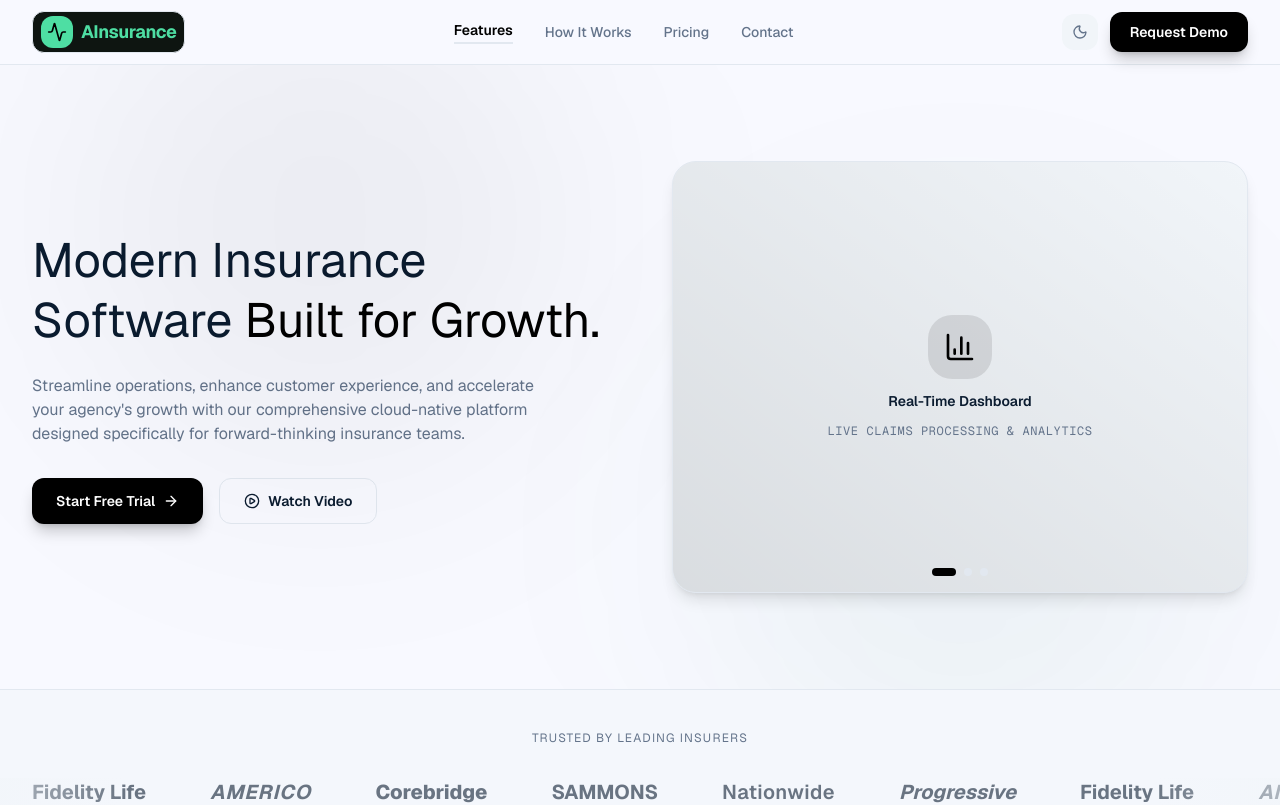
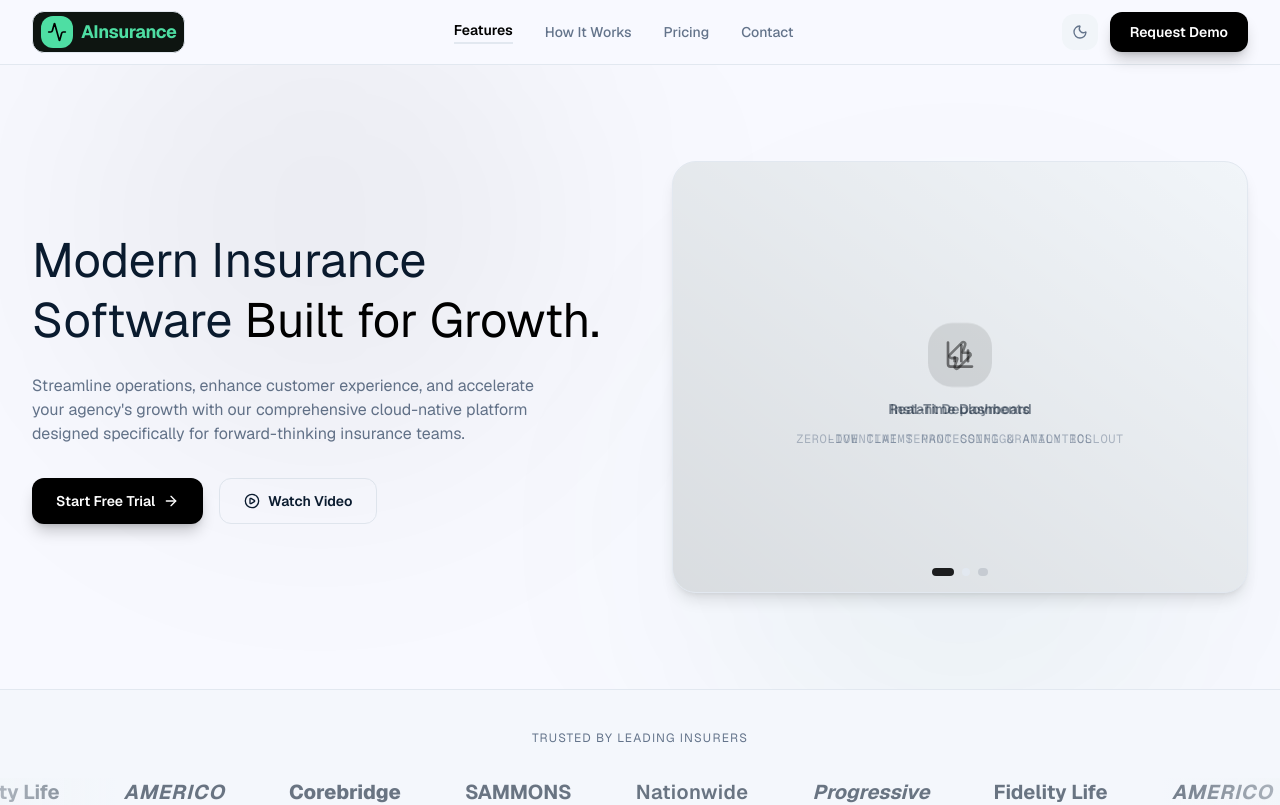
Before and after one commit to 0x5nallyMatthew/Multi-Tenant-Configuration-Platform, a Next.js app: page / in a window 1280 px wide. Shown: the top 805 px of the page. Built offline with nearby package versions, Linux system fonts and the light colour scheme.

Commit message:
chore: update landing and packagejson

```diff
--- a/app/(auth)/login/page.tsx
+++ b/app/(auth)/login/page.tsx
@@ -69,7 +69,7 @@ function LoginForm() {
             </div>
           </div>
         </MotionWrapper>
-        <CardTitle className="text-headline-sm font-heading text-on-surface">Welcome Back</CardTitle>
+        <CardTitle className="text-headline-sm font-heading text-primary">Welcome Back</CardTitle>
         <CardDescription className="text-on-surface-variant">Sign in to manage your configuration platform</CardDescription>
       </CardHeader>
 
@@ -96,7 +96,7 @@ function LoginForm() {
                   required
                   value={email}
                   onChange={(e) => setEmail(e.target.value)}
-                  className="pl-10 bg-background border-outline focus-visible:ring-primary text-on-surface placeholder:text-on-surface-variant"
+                  className="pl-10 bg-background border-outline focus-visible:ring-primary text-primary placeholder:text-on-surface-variant"
                   placeholder="operator@company.com"
                 />
               </div>
@@ -116,13 +116,13 @@ function LoginForm() {
                   required
                   value={password}
                   onChange={(e) => setPassword(e.target.value)}
-                  className="pl-10 pr-10 bg-background border-outline focus-visible:ring-primary text-on-surface placeholder:text-on-surface-variant"
+                  className="pl-10 pr-10 bg-background border-outline focus-visible:ring-primary text-primary placeholder:text-on-surface-variant"
                   placeholder="••••••••"
                 />
                 <button
                   type="button"
                   onClick={() => setShowPassword(!showPassword)}
-                  className="absolute inset-y-0 right-0 flex items-center pr-3 text-on-surface-variant hover:text-on-surface cursor-pointer"
+                  className="absolute inset-y-0 right-0 flex items-center pr-3 text-on-surface-variant hover:text-primary cursor-pointer"
                 >
                   {showPassword ? <EyeOff className="w-4 h-4" /> : <Eye className="w-4 h-4" />}
                 </button>
--- a/app/globals.css
+++ b/app/globals.css
@@ -8,6 +8,20 @@
   --font-heading: var(--font-manrope), var(--font-geist-sans), ui-sans-serif, system-ui, sans-serif;
   --font-inter: var(--font-inter), ui-sans-serif, system-ui, sans-serif;
   --font-manrope: var(--font-manrope), ui-sans-serif, system-ui, sans-serif;
+
+  /* Animations */
+  --animate-marquee: marquee 30s linear infinite;
+
+  /* Keyframes */
+  @keyframes marquee {
+    0% {
+      transform: translateX(0);
+    }
+
+    100% {
+      transform: translateX(-33.333%);
+    }
+  }
 
   /* Colors - CSS Variables */
   --color-background: var(--background);
@@ -69,6 +83,7 @@
   --border: #e2e8f0;
   --input: #e2e8f0;
   --ring: #000000;
+  --text-on-surface: #0b1c30;
 }
 
 /* CSS Variables - Dark Mode */
@@ -92,6 +107,7 @@
   --border: #3c4a42;
   --input: #3c4a42;
   --ring: #4edea3;
+  --text-on-surface: #dde4dd;
 }
 
 * {
--- /dev/null
+++ b/app/landing/components/hero-carousel.tsx
@@ -0,0 +1,83 @@
+"use client"
+
+import { useState, useEffect, useCallback } from "react"
+import { BarChart3, Shield, Zap } from "lucide-react"
+
+const heroSlides = [
+    { icon: BarChart3, title: "Real-Time Dashboard", subtitle: "Live claims processing & analytics" },
+    { icon: Shield, title: "Enterprise Security", subtitle: "SOC 2 Type II certified infrastructure" },
+    { icon: Zap, title: "Instant Deployments", subtitle: "Zero-downtime tenant configuration rollout" },
+]
+
+const SLIDE_INTERVAL = 2000
+
+export function HeroCarousel() {
+    const [currentSlide, setCurrentSlide] = useState(0)
+    const [isPaused, setIsPaused] = useState(false)
+
+    const nextSlide = useCallback(() => {
+        setCurrentSlide((prev) => (prev + 1) % heroSlides.length)
+    }, [])
+
+    useEffect(() => {
+        if (isPaused) return
+
+        const interval = setInterval(nextSlide, SLIDE_INTERVAL)
+        return () => clearInterval(interval)
+    }, [isPaused, nextSlide])
+
+    return (
+        <div
+            className="rounded-2xl border border-border bg-muted aspect-[4/3] relative overflow-hidden shadow-lg"
+            onMouseEnter={() => setIsPaused(true)}
+            onMouseLeave={() => setIsPaused(false)}
+        >
+            <div className="absolute inset-0 bg-gradient-to-tr from-primary/10 to-transparent" />
+
+            {/* Slides */}
+            <div className="absolute inset-0 flex items-center justify-center">
+                {heroSlides.map((slide, index) => {
+                    const Icon = slide.icon
+                    const isActive = index === currentSlide
+
+                    return (
+                        <div
+                            key={index}
+                            className={`absolute inset-0 flex items-center justify-center transition-all duration-500 ease-in-out ${isActive
+                                ? "opacity-100 translate-y-0"
+                                : "opacity-0 translate-y-4 pointer-events-none"
+                                }`}
+                        >
+                            <div className="text-center p-4 sm:p-6 space-y-2 sm:space-y-3">
+                                <div className="flex items-center justify-center w-12 h-12 sm:w-16 sm:h-16 rounded-2xl bg-primary/10 mx-auto">
+                                    <Icon className="w-6 h-6 sm:w-8 sm:h-8 text-primary" />
+                                </div>
+                                <p className="text-xs sm:text-sm font-semibold text-foreground">
+                                    {slide.title}
+                                </p>
+                                <p className="text-[10px] sm:text-xs uppercase tracking-wider font-mono text-muted-foreground">
+                                    {slide.subtitle}
+                                </p>
+                            </div>
+                        </div>
+                    )
+                })}
+            </div>
+
+            {/* Slide indicators */}
+            <div className="absolute bottom-3 sm:bottom-4 left-1/2 -translate-x-1/2 flex gap-1.5 sm:gap-2">
+                {heroSlides.map((_, index) => (
+                    <button
+                        key={index}
+                        onClick={() => setCurrentSlide(index)}
+                        className={`h-1.5 sm:h-2 rounded-full transition-all duration-300 ${index === currentSlide
+                            ? "bg-primary w-4 sm:w-6"
+                            : "bg-border w-1.5 sm:w-2 hover:bg-border/80"
+                            }`}
+                        aria-label={`Go to slide ${index + 1}`}
+                    />
+                ))}
+            </div>
+        </div>
+    )
+}
--- a/app/landing/components/hero-static.tsx
+++ b/app/landing/components/hero-static.tsx
@@ -1,11 +1,6 @@
-import { ArrowRight, PlayCircle, BarChart3, Shield, Zap } from "lucide-react"
+import { ArrowRight, PlayCircle } from "lucide-react"
 import Link from "next/link"
-
-const heroSlides = [
-    { icon: BarChart3, title: "Real-Time Dashboard", subtitle: "Live claims processing & analytics" },
-    { icon: Shield, title: "Enterprise Security", subtitle: "SOC 2 Type II certified infrastructure" },
-    { icon: Zap, title: "Instant Deployments", subtitle: "Zero-downtime tenant configuration rollout" },
-]
+import { HeroCarousel } from "./hero-carousel"
 
 /**
  * Static hero section - no client-side JavaScript required.
@@ -47,30 +42,8 @@ export function HeroStatic() {
                         </div>
                     </div>
 
-                    {/* Hero visual - Static, no carousel */}
-                    <div className="rounded-2xl border border-border bg-muted aspect-[4/3] relative overflow-hidden shadow-lg">
-                        <div className="absolute inset-0 bg-gradient-to-tr from-primary/10 to-transparent" />
-                        <div className="absolute inset-0 flex items-center justify-center">
-                            <div className="text-center p-4 sm:p-6 space-y-2 sm:space-y-3">
-                                <div className="flex items-center justify-center w-12 h-12 sm:w-16 sm:h-16 rounded-2xl bg-primary/10 mx-auto">
-                                    <BarChart3 className="w-6 h-6 sm:w-8 sm:h-8 text-primary" />
-                                </div>
-                                <p className="text-xs sm:text-sm font-semibold text-foreground">
-                                    Real-Time Dashboard
-                                </p>
-                                <p className="text-[10px] sm:text-xs uppercase tracking-wider font-mono text-muted-foreground">
-                                    Live claims processing & analytics
-                                </p>
-                            </div>
-                        </div>
-
-                        {/* Static slide indicators */}
-                        <div className="absolute bottom-3 sm:bottom-4 left-1/2 -translate-x-1/2 flex gap-1.5 sm:gap-2">
-                            <div className="h-1.5 sm:h-2 rounded-full bg-primary w-4 sm:w-6" />
-                            <div className="h-1.5 sm:h-2 rounded-full bg-border w-1.5 sm:w-2" />
-                            <div className="h-1.5 sm:h-2 rounded-full bg-border w-1.5 sm:w-2" />
-                        </div>
-                    </div>
+                    {/* Hero visual - Interactive carousel */}
+                    <HeroCarousel />
                 </div>
             </div>
         </section>
--- a/components/ui/sonner.tsx
+++ b/components/ui/sonner.tsx
@@ -72,7 +72,7 @@ const Toaster = ({ ...props }: ToasterProps) => {
             // Base styles matching TOAST.html
             "group toast",
             "group-[.toaster]:bg-white",
-            "group-[.toaster]:text-on-surface",
+            "group-[.toaster]:text-primary",
             "group-[.toaster]:border",
             "group-[.toaster]:border-outline-variant/50",
             "group-[.toaster]:rounded-xl",
@@ -165,7 +165,7 @@ const Toaster = ({ ...props }: ToasterProps) => {
             "group-[.toast]:!right-3",
             "group-[.toast]:!top-3",
             "group-[.toast]:!text-outline",
-            "group-[.toast]:!hover:text-on-surface",
+            "group-[.toast]:!hover:text-primary",
             "group-[.toast]:!border-none",
             "group-[.toast]:!bg-transparent",
           ].join(" "),
--- a/package.json
+++ b/package.json
@@ -3,6 +3,7 @@
   "version": "0.1.0",
   "private": true,
   "scripts": {
+    "postinstall": "prisma generate",
     "dev": "next dev",
     "build": "next build",
     "start": "next start",
```
Also changed, not shown: app/(auth)/signup/page.tsx (+7 -7 lines), components/mobile-nav.tsx (+4 -4 lines).
